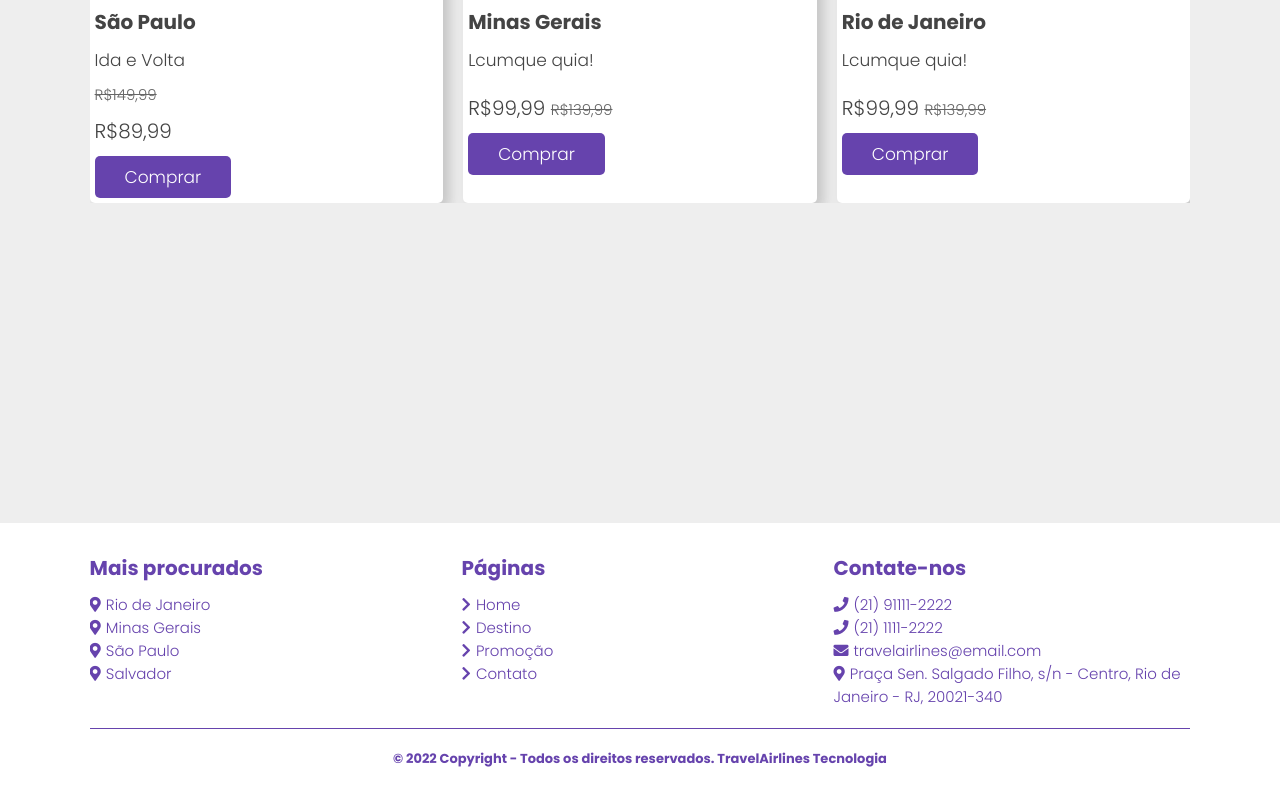
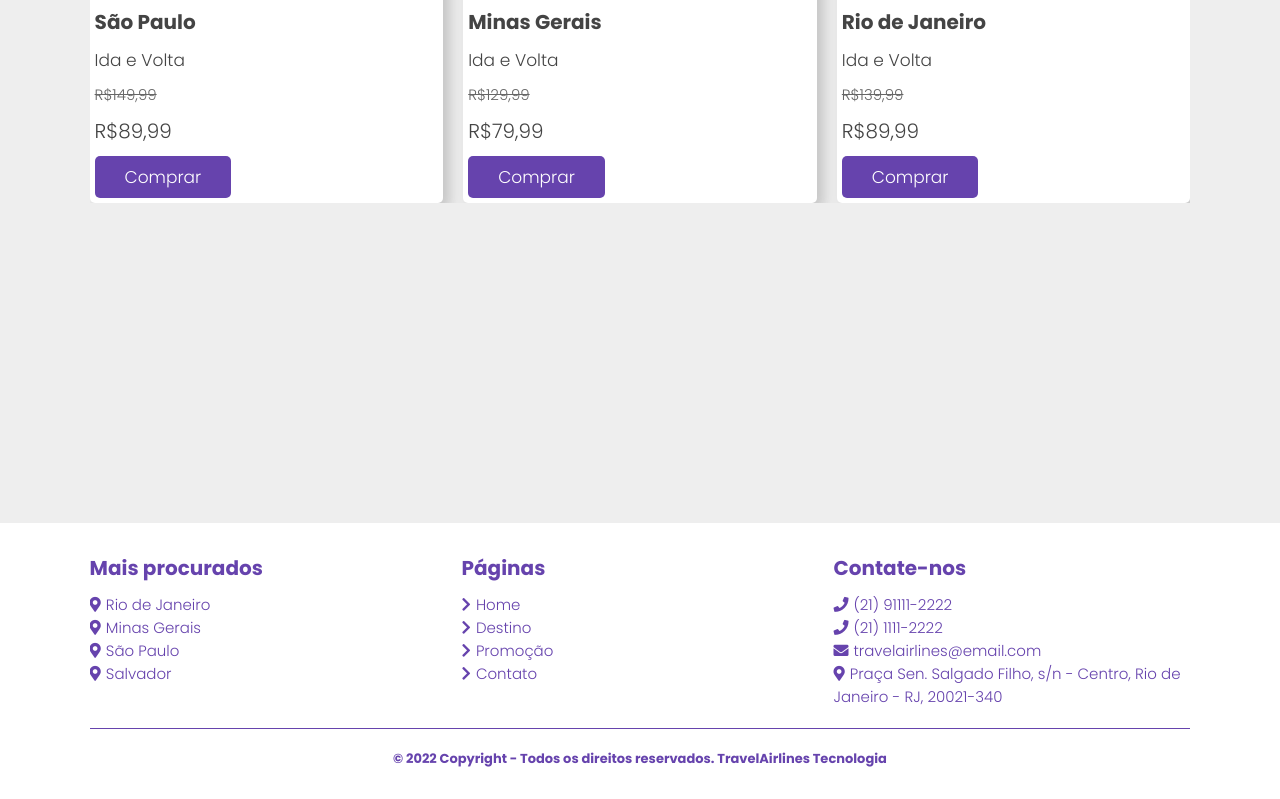
Before and after one commit to robertateles/TravelAirlines, a plain HTML site: page promocao.html in a window 1280 px wide. Shown: the part 1387-2186 px from the top of the page. Drawn offline with nearby package versions, Linux system fonts and the light colour scheme.

Commit message:
atualização

```diff
--- a/promocao.html
+++ b/promocao.html
@@ -74,7 +74,7 @@
                         <h4>Fortaleza</h4>
                         <p>Ida e Volta</p>
                         <span>R$139,99</span>
-                        <div class="preco"> R$99,99</div>
+                        <div class="preco">R$99,99</div>
                         <a href="#" class="btn">Comprar</a>
                     </div>
                 </div>
@@ -85,7 +85,7 @@
                             <h4>São Paulo</h4>
                             <p>Ida e Volta</p>
                             <span>R$149,99</span>
-                            <div class="preco"> R$89,99</div>
+                            <div class="preco">R$89,99</div>
                             <a href="#" class="btn">Comprar</a>
                         </div>
                     </div>
@@ -93,8 +93,9 @@
                         <img src="/imagens/minas-gerais.jpg" alt="">
                         <div class="content">
                             <h4>Minas Gerais</h4>
-                            <p>Lcumque quia!</p>
-                            <div class="preco"> R$99,99 <span>R$139,99</span></div>
+                            <p>Ida e Volta</p>
+                            <span>R$129,99</span>
+                            <div class="preco">R$79,99</div>
                             <a href="#" class="btn">Comprar</a>
                         </div>
                     </div>
@@ -102,8 +103,9 @@
                         <img src="/imagens/rio-de-janeiro.jpg" alt="">
                         <div class="content">
                             <h4>Rio de Janeiro</h4>
-                            <p>Lcumque quia!</p>
-                            <div class="preco"> R$99,99 <span>R$139,99</span></div>
+                            <p>Ida e Volta</p>
+                            <span>R$139,99</span>
+                            <div class="preco">R$89,99</div>
                             <a href="#" class="btn">Comprar</a>
                         </div>
                     </div>
```
